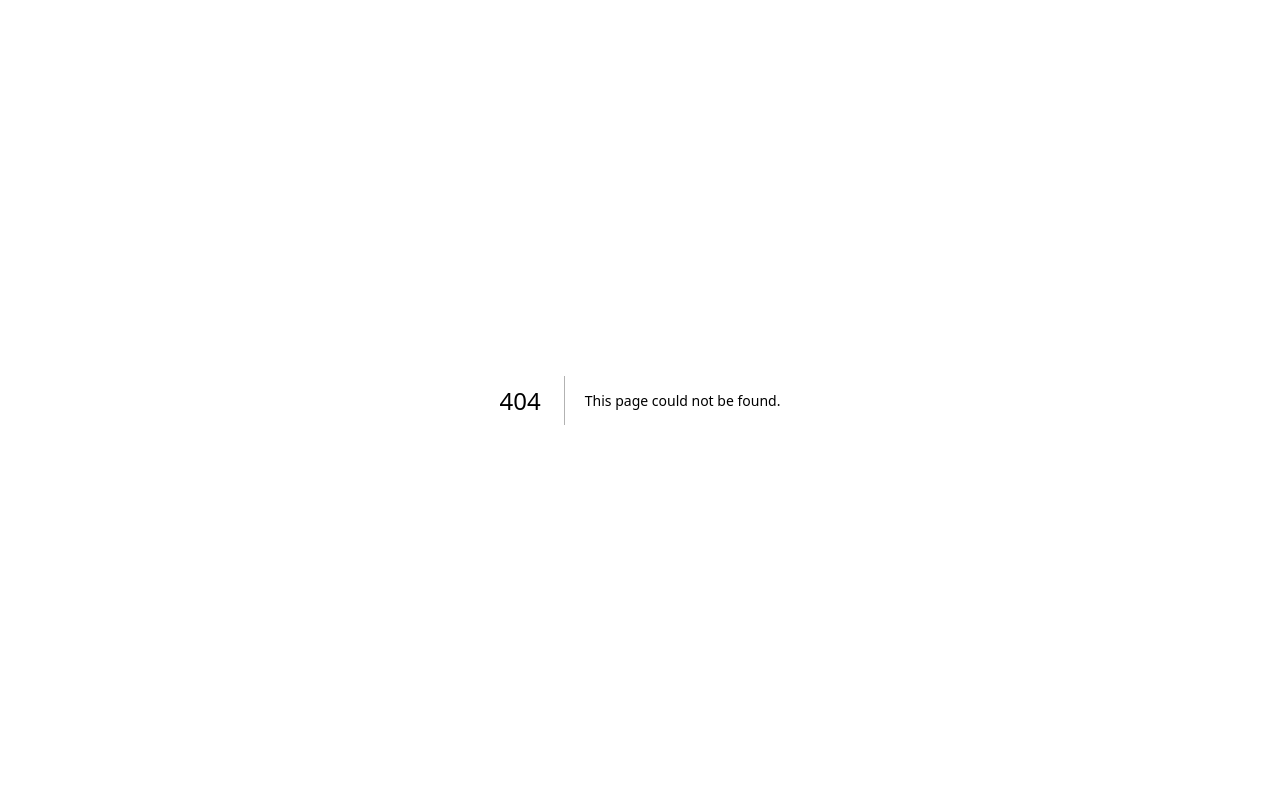
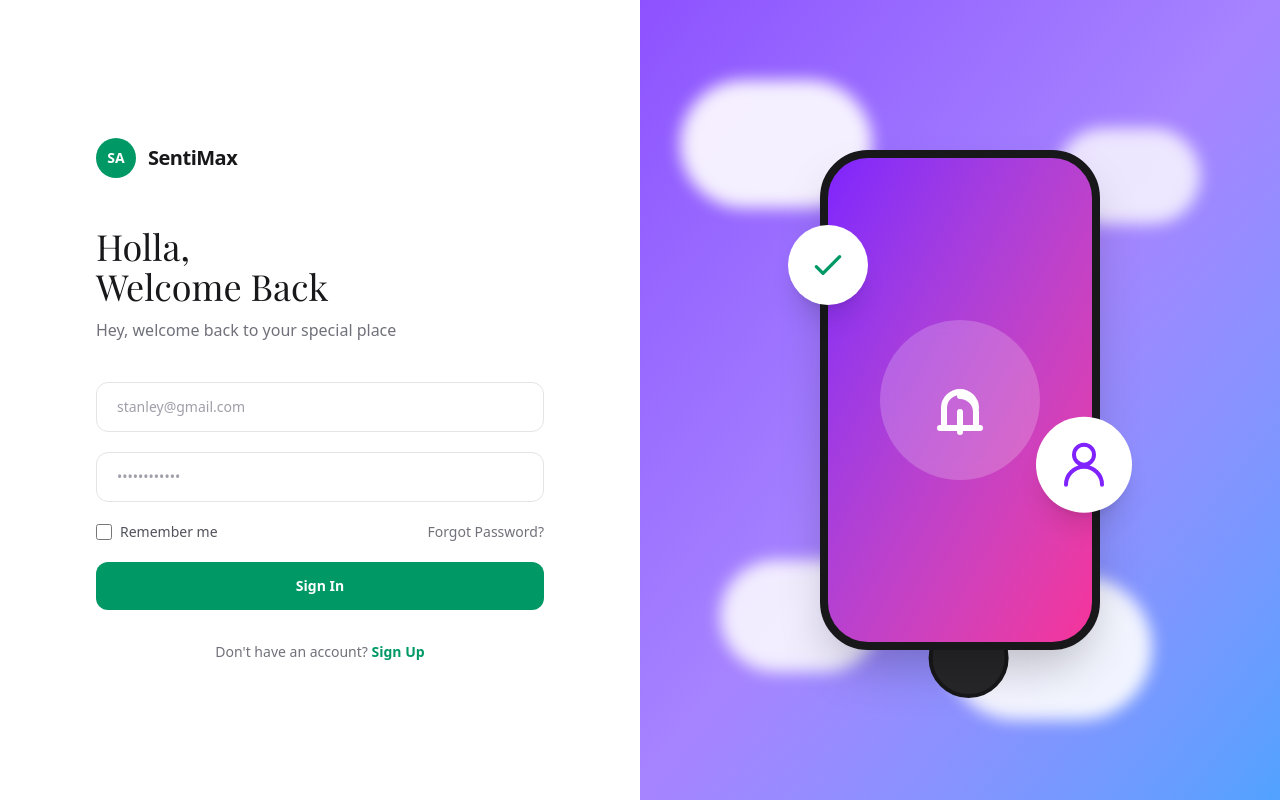
Before and after one commit to ParthGupta1304/AI-Trend-Analyser, a Next.js app in the folder frontend/: page /login in a window 1280 px wide. Before the commit this address had no page. Built offline with nearby package versions, Linux system fonts and the light colour scheme.

Commit message:
login page Ui

```diff
--- a/frontend/app/components/navbar.tsx
+++ b/frontend/app/components/navbar.tsx
@@ -45,7 +45,7 @@ export default function Navbar() {
             hello@sentimax.ai
           </span>
           <Link
-            href="/pricing"
+            href="/register"
             className="rounded-full border border-zinc-900 px-5 py-2 text-sm font-semibold text-zinc-900 transition-colors hover:bg-zinc-900 hover:text-white"
           >
             Get Started
--- /dev/null
+++ b/frontend/app/login/page.tsx
@@ -0,0 +1,204 @@
+"use client";
+
+import { useState } from "react";
+import Link from "next/link";
+import { motion } from "framer-motion";
+import { playfair } from "../fonts";
+
+export default function LoginPage() {
+  const [email, setEmail] = useState("");
+  const [password, setPassword] = useState("");
+  const [rememberMe, setRememberMe] = useState(false);
+
+  return (
+    <div className="flex min-h-screen">
+      {/* Left Side - Form */}
+      <div className="flex w-full flex-col justify-center bg-white px-8 lg:w-1/2 lg:px-16">
+        <div className="mx-auto w-full max-w-md">
+          {/* Logo */}
+          <div className="mb-12 flex items-center gap-3">
+            <div className="flex h-10 w-10 items-center justify-center rounded-full bg-emerald-600 text-sm font-bold text-white">
+              SA
+            </div>
+            <span className="text-xl font-semibold tracking-tight text-zinc-900">
+              SentiMax
+            </span>
+          </div>
+
+          {/* Heading */}
+          <motion.div
+            initial={{ opacity: 0, y: 20 }}
+            animate={{ opacity: 1, y: 0 }}
+            transition={{ duration: 0.5 }}
+          >
+            <h1 className={`${playfair.className} text-4xl text-zinc-900`}>
+              Holla,
+              <br />
+              Welcome Back
+            </h1>
+            <p className="mt-3 text-zinc-500">
+              Hey, welcome back to your special place
+            </p>
+          </motion.div>
+
+          {/* Form */}
+          <form
+            className="mt-10 space-y-5"
+            onSubmit={(e) => e.preventDefault()}
+          >
+            <div>
+              <input
+                type="email"
+                placeholder="stanley@gmail.com"
+                value={email}
+                onChange={(e) => setEmail(e.target.value)}
+                className="w-full rounded-xl border border-zinc-200 bg-white px-5 py-3.5 text-sm text-zinc-900 placeholder-zinc-400 transition focus:border-emerald-500 focus:outline-none focus:ring-2 focus:ring-emerald-500/20"
+              />
+            </div>
+
+            <div>
+              <input
+                type="password"
+                placeholder="••••••••••••"
+                value={password}
+                onChange={(e) => setPassword(e.target.value)}
+                className="w-full rounded-xl border border-zinc-200 bg-white px-5 py-3.5 text-sm text-zinc-900 placeholder-zinc-400 transition focus:border-emerald-500 focus:outline-none focus:ring-2 focus:ring-emerald-500/20"
+              />
+            </div>
+
+            <div className="flex items-center justify-between text-sm">
+              <label className="flex items-center gap-2">
+                <input
+                  type="checkbox"
+                  checked={rememberMe}
+                  onChange={(e) => setRememberMe(e.target.checked)}
+                  className="size-4 rounded border-zinc-300 text-emerald-600 focus:ring-emerald-500"
+                />
+                <span className="text-zinc-600">Remember me</span>
+              </label>
+              <Link
+                href="/forgot-password"
+                className="text-zinc-500 hover:text-zinc-900"
+              >
+                Forgot Password?
+              </Link>
+            </div>
+
+            <button
+              type="submit"
+              className="w-full rounded-xl bg-emerald-600 py-3.5 text-sm font-semibold text-white transition hover:bg-emerald-700"
+            >
+              Sign In
+            </button>
+          </form>
+
+          {/* Sign Up Link */}
+          <p className="mt-8 text-center text-sm text-zinc-500">
+            Don't have an account?{" "}
+            <Link
+              href="/register"
+              className="font-semibold text-emerald-600 hover:text-emerald-700"
+            >
+              Sign Up
+            </Link>
+          </p>
+        </div>
+      </div>
+
+      {/* Right Side - Illustration */}
+      <div className="relative hidden w-1/2 overflow-hidden bg-linear-to-br from-violet-500 via-violet-400 to-blue-400 lg:block">
+        {/* Clouds */}
+        <div className="pointer-events-none absolute left-10 top-20 h-32 w-48 rounded-[100px] bg-white/90 blur-sm" />
+        <div className="pointer-events-none absolute right-20 top-32 h-24 w-36 rounded-[80px] bg-white/80 blur-sm" />
+        <div className="pointer-events-none absolute bottom-32 left-20 h-28 w-40 rounded-[90px] bg-white/85 blur-sm" />
+        <div className="pointer-events-none absolute bottom-20 right-32 h-36 w-52 rounded-[110px] bg-white/90 blur-sm" />
+
+        {/* Central Illustration Area */}
+        <div className="flex h-full items-center justify-center p-16">
+          <motion.div
+            initial={{ opacity: 0, scale: 0.9 }}
+            animate={{ opacity: 1, scale: 1 }}
+            transition={{ duration: 0.6 }}
+            className="relative"
+          >
+            {/* Phone Mockup */}
+            <div className="relative z-10 h-[500px] w-[280px] rounded-[48px] border-8 border-zinc-900 bg-gradient-to-br from-violet-600 to-pink-500 p-6 shadow-2xl">
+              <div className="flex h-full flex-col items-center justify-center text-white">
+                {/* Fingerprint Icon */}
+                <div className="flex h-40 w-40 items-center justify-center rounded-full bg-white/20 backdrop-blur-sm">
+                  <svg
+                    viewBox="0 0 24 24"
+                    fill="none"
+                    stroke="currentColor"
+                    strokeWidth="1.5"
+                    className="h-24 w-24"
+                  >
+                    <path
+                      d="M12 11a4 4 0 0 1 4 4v1M8 15v-1a4 4 0 0 1 8 0M12 15v5M8 15v3M16 15v3M7 19h10"
+                      strokeLinecap="round"
+                      strokeLinejoin="round"
+                    />
+                  </svg>
+                </div>
+              </div>
+            </div>
+
+            {/* Floating Elements */}
+            <motion.div
+              animate={{ y: [-10, 10, -10] }}
+              transition={{ duration: 3, repeat: Infinity, ease: "easeInOut" }}
+              className="absolute -left-8 top-20 z-20 flex h-20 w-20 items-center justify-center rounded-full bg-white shadow-xl"
+            >
+              <svg
+                viewBox="0 0 24 24"
+                fill="none"
+                stroke="currentColor"
+                strokeWidth="2"
+                className="h-10 w-10 text-emerald-600"
+              >
+                <path
+                  d="M5 13l4 4L19 7"
+                  strokeLinecap="round"
+                  strokeLinejoin="round"
+                />
+              </svg>
+            </motion.div>
+
+            <motion.div
+              animate={{ y: [10, -10, 10] }}
+              transition={{
+                duration: 3.5,
+                repeat: Infinity,
+                ease: "easeInOut",
+              }}
+              className="absolute -right-8 bottom-32 z-20 flex h-24 w-24 items-center justify-center rounded-full bg-white shadow-xl"
+            >
+              <svg
+                viewBox="0 0 24 24"
+                fill="none"
+                stroke="currentColor"
+                strokeWidth="2"
+                className="h-12 w-12 text-violet-600"
+              >
+                <path
+                  d="M12 2a5 5 0 0 1 5 5v0a5 5 0 0 1-5 5v0a5 5 0 0 1-5-5v0a5 5 0 0 1 5-5zM3 22a9 9 0 0 1 18 0"
+                  strokeLinecap="round"
+                />
+              </svg>
+            </motion.div>
+
+            {/* Character Illustration Placeholder */}
+            <motion.div
+              animate={{ x: [0, 10, 0] }}
+              transition={{ duration: 4, repeat: Infinity, ease: "easeInOut" }}
+              className="absolute -bottom-12 left-1/2 -translate-x-1/2"
+            >
+              <div className="h-40 w-32 rounded-t-full bg-amber-400" />
+              <div className="mx-auto mt-2 h-20 w-20 rounded-full border-4 border-zinc-900 bg-zinc-800" />
+            </motion.div>
+          </motion.div>
+        </div>
+      </div>
+    </div>
+  );
+}
--- a/frontend/package.json
+++ b/frontend/package.json
@@ -20,7 +20,8 @@
     "@types/pg": "^8.15.6",
     "drizzle-kit": "^0.31.7",
     "drizzle-orm": "^0.44.7",
-    "framer-motion": "^12.23.24",
+    "framer-motion": "^12.23.26",
+    "motion": "^12.23.26",
     "next": "16.0.4",
     "pg": "^8.16.3",
     "react": "19.2.0",
```
Also changed, not shown: frontend/register/page.tsx (added, +9 -0 lines), 1 other file (tests, documents, lock files or other folders).
